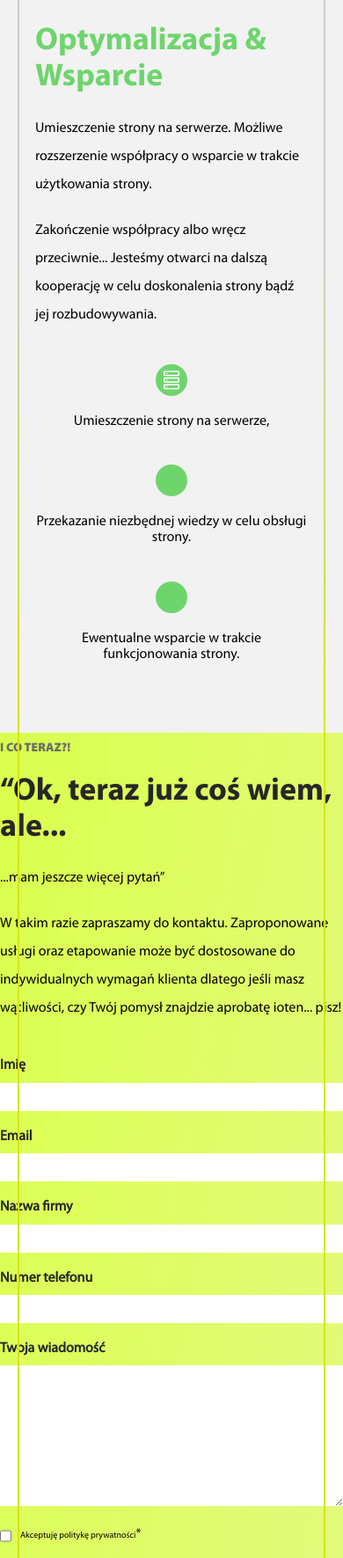
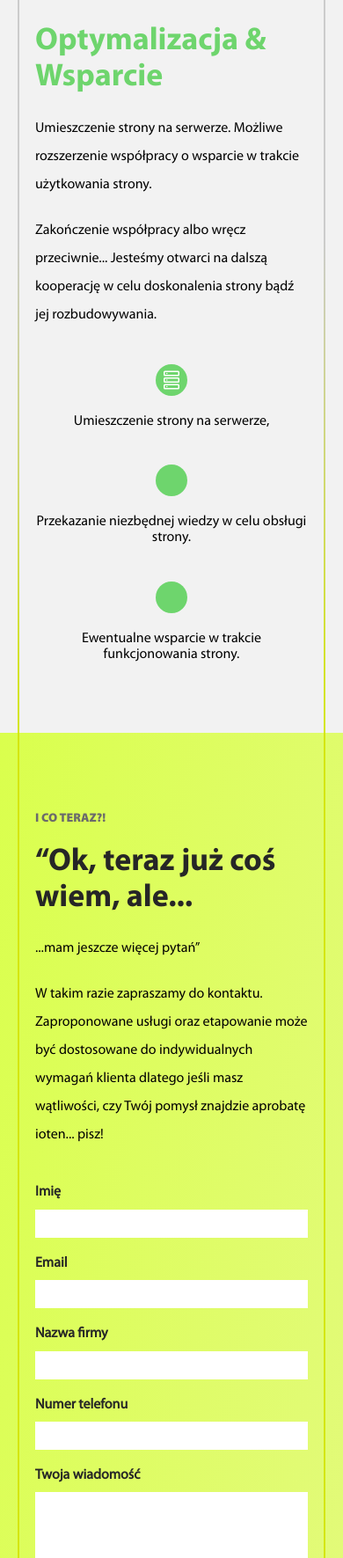
Before and after one commit to sebastian-lucjan/ioten, a Next.js app: page /services in a window 390 px wide. Shown: the part 10229-12000 px from the top of the page at 88% size. Built offline with nearby package versions, Linux system fonts and the light colour scheme; some icons are missing.

Commit message:
Fix service's form styles issue, and tablet view

```diff
--- a/src/components/ServicesFormSection/ServicesForm/ServicesForm.styles.js
+++ b/src/components/ServicesFormSection/ServicesForm/ServicesForm.styles.js
@@ -19,3 +19,49 @@ export const StyledServicesForm = styled.div`
     width: calc(50% - 20px);
   }
 `;
+
+export const StyledTextInputWrapper = styled.label`
+  font-size: ${({ theme }) => theme.font.size.paragraphSmall};
+  color: ${({ theme }) => theme.color.black};
+
+  input {
+    padding: 0 1rem;
+    margin: 1rem 0 2rem 0;
+    width: 100%;
+    height: 32px;
+    border: none;
+  }
+
+  p {
+    font-size: ${({ theme }) => theme.font.size.paragraphSmall};
+    font-family: ${({ theme }) => theme.font.family.myriadPro.regular};
+    color: ${({ theme }) => theme.color.black};
+    font-weight: 800;
+
+    ${({ theme }) => theme.mq.smallDesktop} {
+      font-size: ${({ theme }) => theme.font.size.smallText};
+    }
+
+    ${({ theme }) => theme.mq.desktop} {
+      font-size: ${({ theme }) => theme.font.size.paragraphSmall};
+    }
+  }
+`;
+
+export const StyledTextAreaWrapper = styled.label`
+  font-size: ${({ theme }) => theme.font.size.paragraphSmall};
+  color: ${({ theme }) => theme.color.black};
+
+  textarea {
+    padding: 1rem;
+    margin: 1rem 0 2rem 0;
+    width: 100%;
+    height: 160px;
+    border: none;
+  }
+
+  p {
+    font-family: ${({ theme }) => theme.font.family.myriadPro.regular};
+    font-weight: 800;
+  }
+`;
--- a/src/components/ServicesFormSection/ServicesForm/index.jsx
+++ b/src/components/ServicesFormSection/ServicesForm/index.jsx
@@ -1,9 +1,8 @@
 import { useForm } from 'react-hook-form';
-import styled from 'styled-components';
 import SubmitButton from 'src/components/ContactMainView/ContactForm/SubmitButton';
 import contactData from 'src/data/contactData';
 import { CheckboxInput } from 'src/components/ContactMainView/ContactForm/FormFields';
-import { FormDuel, StyledServicesForm } from './ServicesForm.styles';
+import { FormDuel, StyledServicesForm, StyledTextAreaWrapper, StyledTextInputWrapper } from './ServicesForm.styles';
 
 export default function ServicesForm() {
   const {
@@ -67,26 +66,6 @@ export default function ServicesForm() {
   );
 }
 
-const StyledTextInputWrapper = styled.label`
-  font-size: ${({ theme }) => theme.font.size.paragraphSmall};
-  color: ${({ theme }) => theme.color.black};
-
-  input {
-    padding: 0 1rem;
-    margin: 1rem 0 2rem 0;
-    width: 100%;
-    height: 32px;
-    border: none;
-  }
-
-  p {
-    font-size: ${({ theme }) => theme.font.size.paragraphSmall};
-    font-family: ${({ theme }) => theme.font.family.myriadPro.regular};
-    color: ${({ theme }) => theme.color.black};
-    font-weight: 800;
-  }
-`;
-
 export function TextInput({ watch, register, text, inputConditions, name, required = false }) {
   return (
     <StyledTextInputWrapper notEmpty={watch().length} required={required} htmlFor={name}>
@@ -96,24 +75,6 @@ export function TextInput({ watch, register, text, inputConditions, name, requir
   );
 }
 
-const StyledTextAreaWrapper = styled.label`
-  font-size: ${({ theme }) => theme.font.size.paragraphSmall};
-  color: ${({ theme }) => theme.color.black};
-
-  textarea {
-    padding: 1rem;
-    margin: 1rem 0 2rem 0;
-    width: 100%;
-    height: 160px;
-    border: none;
-  }
-
-  p {
-    font-family: ${({ theme }) => theme.font.family.myriadPro.regular};
-    font-weight: 800;
-  }
-`;
-
 export const TextArea = ({ watch, text, register, placeholderText, name, inputConditions, required }) => {
   return (
     <StyledTextAreaWrapper notEmpty={watch().length} required={required} htmlFor={name}>
--- a/src/components/ServicesFormSection/index.jsx
+++ b/src/components/ServicesFormSection/index.jsx
@@ -3,7 +3,7 @@ import theme from 'src/assets/styles/theme';
 import FormIntro from './FormIntro';
 import ServicesForm from './ServicesForm';
 import MainSectionWrapper from '../MainSectionWrapper/MainSectionWrapper.styles';
-import { StyledServicesForm } from './ServicesForm/ServicesForm.styles';
+import { StyledServicesForm } from './ServicesFormSection.styles';
 
 export default function ServicesFormSection() {
   return (
```
